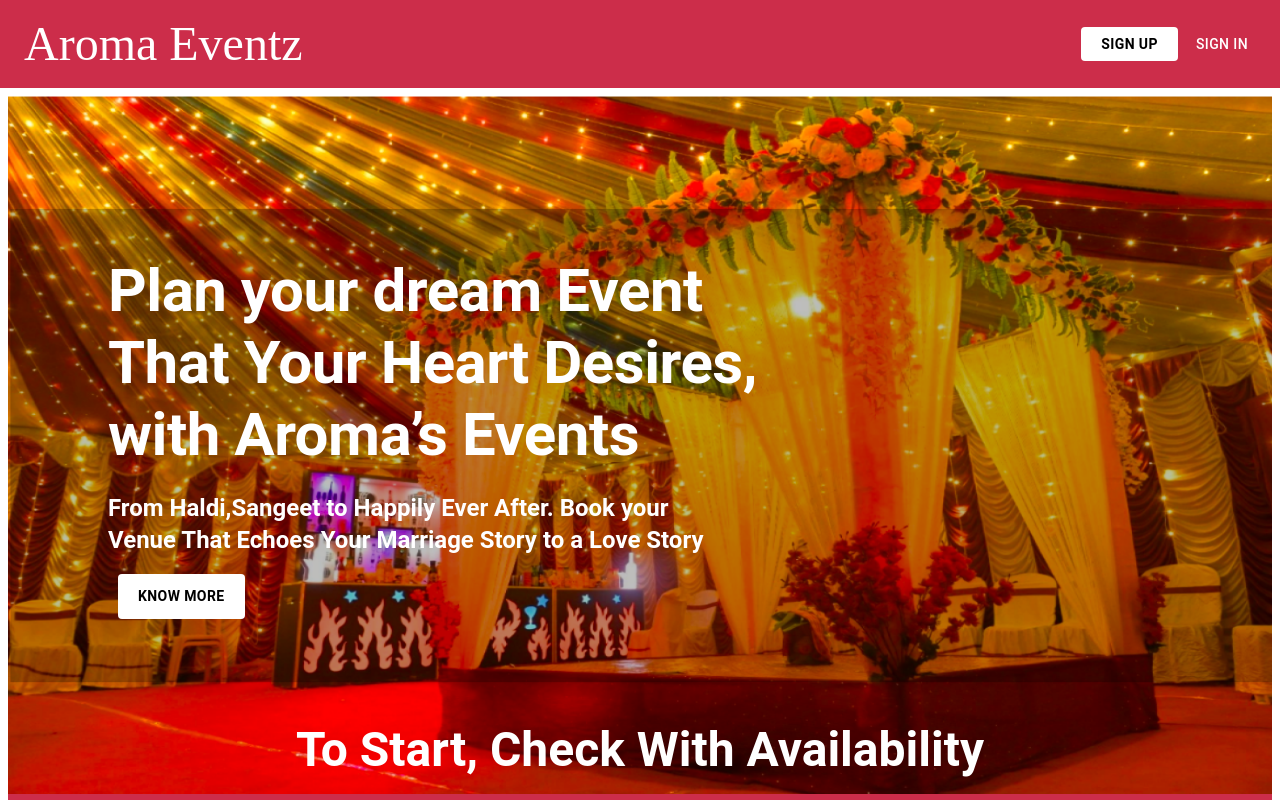
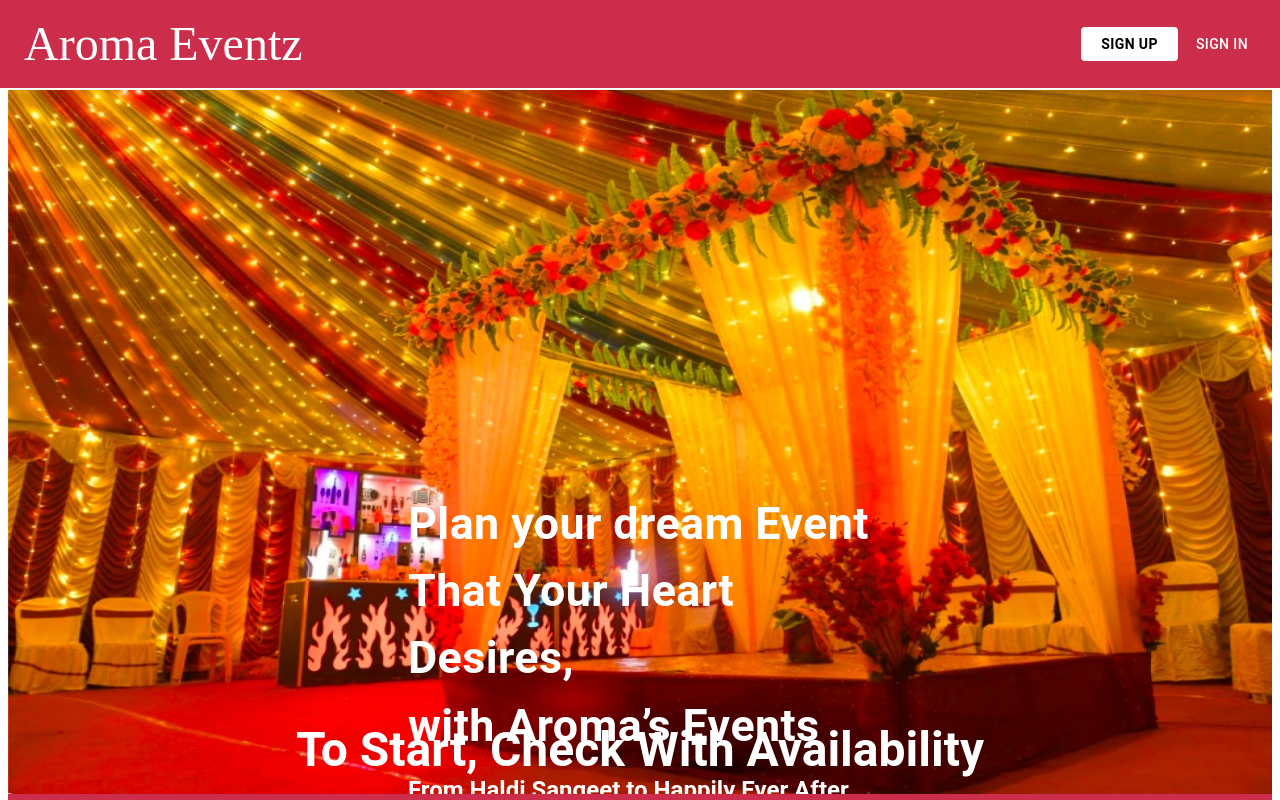
Before and after one commit to Ilanraws100/weddings, a Next.js app: page / in a window 1280 px wide. Shown: the top 800 px of the page. Built offline with nearby package versions, Linux system fonts and the light colour scheme; a web font is replaced by a local one.

Commit message:
site responsive

```diff
--- a/app/page.js
+++ b/app/page.js
@@ -2,7 +2,6 @@ import Image from "next/image";
 import Header from "@/components/header";
 import {
   Button,
-  Container,
   MenuItem,
   Stack,
   TextField,
@@ -13,7 +12,6 @@ import CustomButton, {
   ContactAromaButton,
 } from "@/components/customButton";
 import {
-  h1_fontSize,
   h2_fontSize,
   h3_fontSize,
   primaryColor,
@@ -41,28 +39,39 @@ export default function Home() {
             color: "white",
           }}
         >
-          <Image src="/decor1.png" alt="Mandap decoration" fill priority />
-          <div
-            style={{
+          <Image src="/decor1.jpg" alt="Mandap decoration" fill priority />
+          <Stack
+            sx={{
               position: "relative",
-              display: "flex",
               justifyContent: "center",
               alignItems: "start",
-              flexDirection: "column",
-              paddingLeft: 100,
+              padding: 50,
+              display: {
+                xs: "none",
+                md: "block",
+              },
             }}
           >
-            <Typography variant="h2" gutterBottom fontWeight={"bold"}>
+            <Typography
+              sx={{ fontSize: h2_fontSize }}
+              gutterBottom
+              fontWeight={"bold"}
+            >
               Plan your dream Event
               <br /> That Your Heart Desires,
               <br /> with Aroma’s Events
             </Typography>
-            <Typography variant="h5" gutterBottom fontWeight={"bold"}>
+            <Typography
+              variant="h5"
+              sx={{ display: { xs: "none", md: "block" } }}
+              gutterBottom
+              fontWeight={"bold"}
+            >
               From Haldi,Sangeet to Happily Ever After. Book your <br />
               Venue That Echoes Your Marriage Story to a Love Story
             </Typography>
             <CustomButton label="Know More" padding={"10px 20px"} />
-          </div>
+          </Stack>
           <Typography
             variant="h3"
             sx={{
@@ -73,6 +82,10 @@ export default function Home() {
               textAlign: "center",
               fontWeight: "bold",
               paddingY: 2,
+              display: {
+                xs: "none",
+                md: "block",
+              },
             }}
           >
             To Start, Check With Availability
@@ -84,9 +97,9 @@ export default function Home() {
             backgroundColor: primaryColor,
             display: "flex",
             justifyContent: "center",
-            padding: 50,
+            padding: 10,
           }}
-        >
+        ><Stack sx={{ display: { xs: "none", md: "block" } }}>
           <Image
             src="/design1.jpg"
             alt="Design"
@@ -94,6 +107,7 @@ export default function Home() {
             height={650}
             priority
           />
+        </Stack>
           <Stack
             spacing={2}
             sx={{
@@ -101,6 +115,7 @@ export default function Home() {
               flexGrow: 1,
               padding: 2,
               borderRadius: 2,
+              width: { xs: "100%", md: "50%" },
             }}
           >
             <Typography
```
Also changed, not shown: public/decor1.jpg (added), public/decor1.png (deleted).
